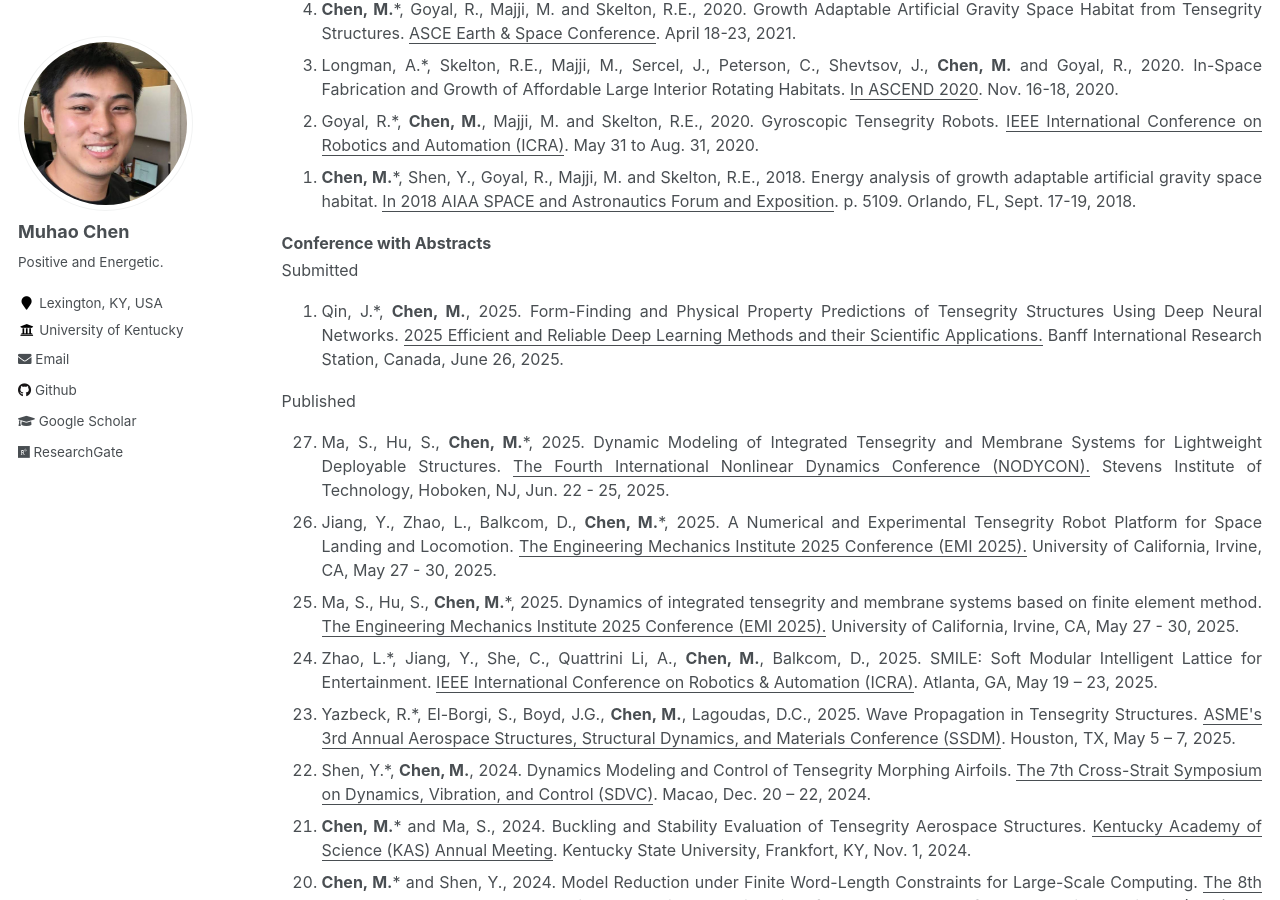
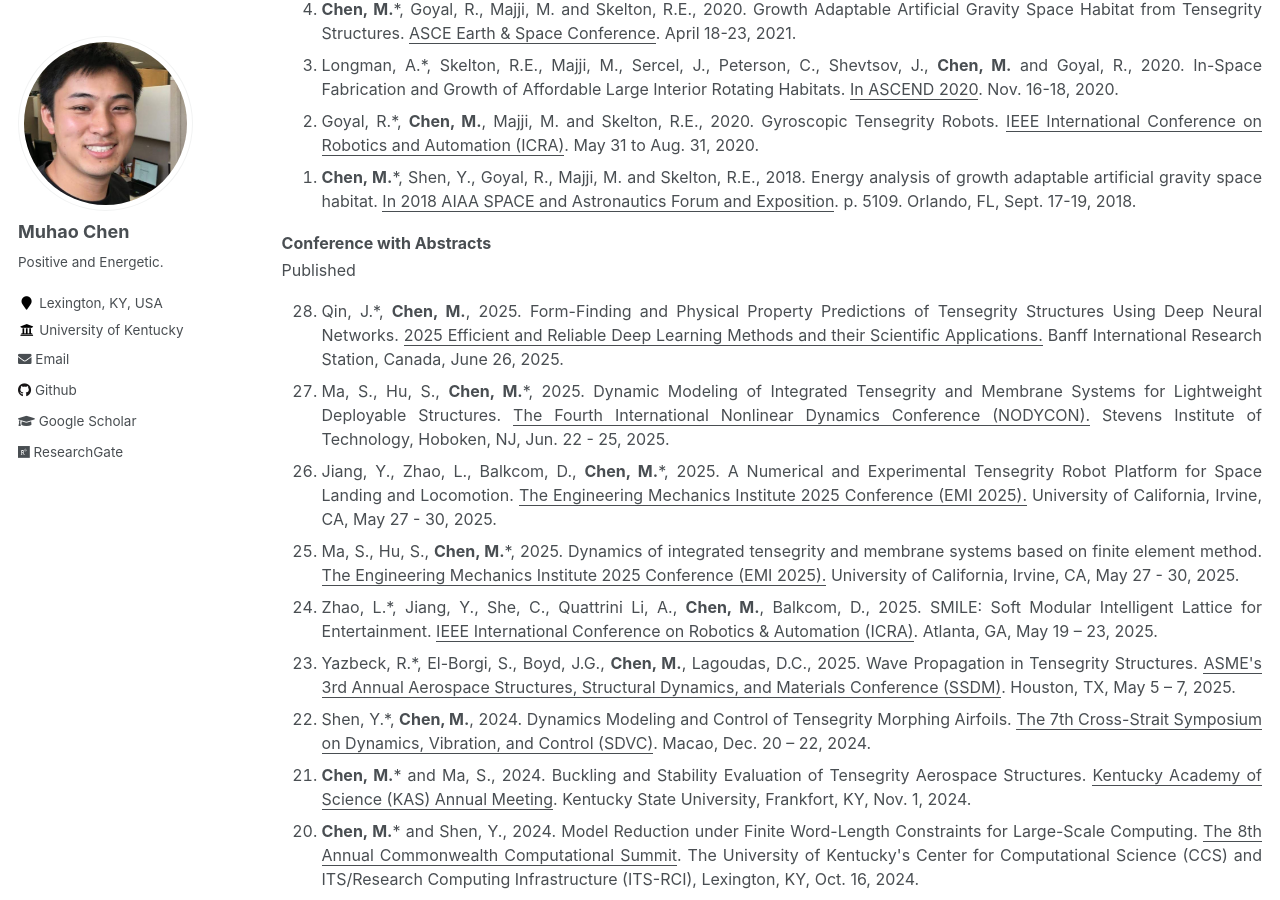
Before and after one commit to Muhao-Chen/muhao-chen.github.io, a Jekyll site: the page built from _pages/publication.md, in a window 1280 px wide and 900 px high, scrolled down 4768 px. Built offline with Jekyll 4.4.1, drawn with Linux system fonts in a browser that asks for light colours.

Commit message:
Update publication.md

```diff
--- a/_pages/publication.md
+++ b/_pages/publication.md
@@ -120,9 +120,8 @@ Published
 <li><strong>Chen, M.</strong>*, Shen, Y., Goyal, R., Majji, M. and Skelton, R.E., 2018. Energy analysis of growth adaptable artificial gravity space habitat. <u>In 2018 AIAA SPACE and Astronautics Forum and Exposition</u>. p. 5109. Orlando, FL, Sept. 17-19, 2018.</li>
 </ol>
 <strong>Conference with Abstracts</strong><br/>
-Submitted
-<ol reversed>
-<li> Qin, J.*, <strong>Chen, M.</strong>, 2025. Form-Finding and Physical Property Predictions of Tensegrity Structures Using Deep Neural Networks. <u>2025 Efficient and Reliable Deep Learning Methods and their Scientific Applications.</u> Banff International Research Station, Canada, June 26, 2025. </li>
+<!-- Submitted  -->
+<!-- <ol reversed> -->
 <!-- <li> Cao, W., <strong>Chen, M.</strong>, Shen, Y.*, 2025. Model-Based and Data-Based Linearization of Nonlinear Tensegrity Dynamics. <u>Engineering Mechanics Institute 2025 International Conference (EMI 2025-IC).</u> Tsinghua University, Beijing, Jul 17 - 20, 2025. Submitted. </li> -->
 <!-- <li> Shen, Y.*, <strong>Chen, M.</strong>, 2025. Data-Driven Modeling and Control Framework for Tensegrity Robots Using Markov Parameters. <u>Engineering Mechanics Institute 2025 International Conference (EMI 2025-IC).</u> Tsinghua University, Beijing, Jul 17 - 20, 2025. Submitted. </li> -->
 <!-- <li> Zhang, G., <strong>Chen, M.</strong>, Shen, Y.*, 2025. The minimal mass tensegrity solutions to simply supported loads. <u>Engineering Mechanics Institute 2025 International Conference (EMI 2025-IC).</u> Tsinghua University, Beijing, Jul 17 - 20, 2025. Submitted. </li> -->
@@ -132,9 +131,10 @@ Submitted
 <!-- <li>Ma, S., Hu, S., <strong>Chen, M.</strong>*, 2025. Dynamics of integrated tensegrity and membrane systems based on finite element method. <u>Engineering Mechanics Institute Conference 2025 (EMI 2025)</u>. Anaheim, CA, May 27, 2025. Submitted.</li> -->
 <!-- <li> Zhao, L.*, Jiang, Y., She, C., <strong>Chen, M.</strong>, Balkcom, D., 2025. StarBot: Self-Assembled Transformative Adaptive Robot. <u>IEEE International Conference on Robotics & Automation (ICRA)</u>. Atlanta, GA, May 19 – 23, 2025. Accepted.</li> -->
 <!-- <li>Zhu, Z.*, <strong>Chen, M.</strong>, 2024. Simulating Gravity by Rotation in Space Station Design: A Multi-Objective and Metaheuristic Approach. <u>XXVIII Conference of the Ibero-American Society of Digital Graphics (SIGraDi 2024)</u>. The iNSTITUTE FOR BiODiGITAL ARCHITECTURE & GENETICS (iBAG), Universitat Internacional de Catalunya, Barcelona, Spain, Nov. 13 – 15, 2024. Accepted. </li> -->
-</ol>
+<!-- </ol> -->
 Published
 <ol reversed>
+<li> Qin, J.*, <strong>Chen, M.</strong>, 2025. Form-Finding and Physical Property Predictions of Tensegrity Structures Using Deep Neural Networks. <u>2025 Efficient and Reliable Deep Learning Methods and their Scientific Applications.</u> Banff International Research Station, Canada, June 26, 2025. </li>
 <li> Ma, S., Hu, S., <strong>Chen, M.</strong>*, 2025. Dynamic Modeling of Integrated Tensegrity and Membrane Systems for Lightweight Deployable Structures. <u>The Fourth International Nonlinear Dynamics Conference (NODYCON).</u> Stevens Institute of Technology, Hoboken, NJ, Jun. 22 - 25, 2025.</li>
 <li> Jiang, Y., Zhao, L., Balkcom, D., <strong>Chen, M.</strong>*, 2025. A Numerical and Experimental Tensegrity Robot Platform for Space Landing and Locomotion. <u> The Engineering Mechanics Institute 2025 Conference (EMI 2025).</u> University of California, Irvine, CA, May 27 - 30, 2025. </li>
 <li> Ma, S., Hu, S., <strong>Chen, M.</strong>*, 2025. Dynamics of integrated tensegrity and membrane systems based on finite element method. <u> The Engineering Mechanics Institute 2025 Conference (EMI 2025).</u> University of California, Irvine, CA, May 27 - 30, 2025. </li>
```
